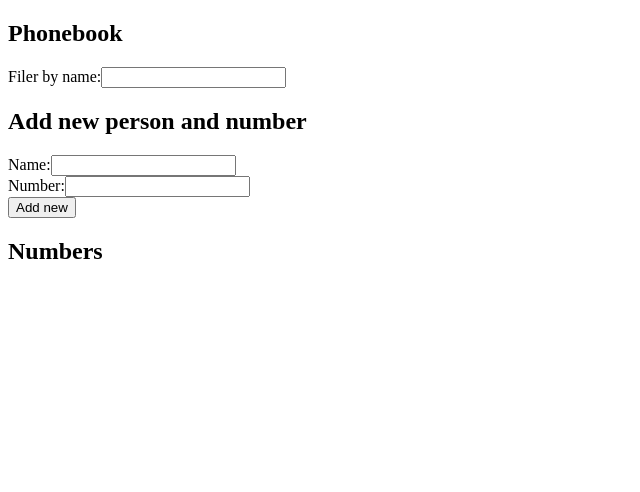
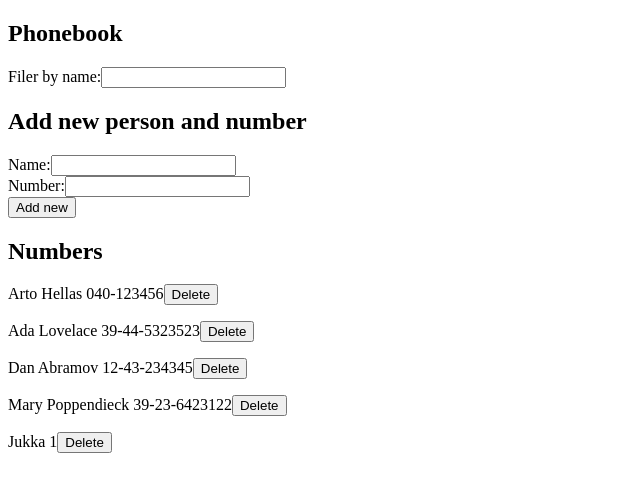
Before and after one commit to venalaine/FullStack2020, a React (Create React App) app in the folder osa2/puhelinluettelo/: page / in a window 1280 px wide. Shown: the top 492 px of the page, without its empty margins (0-640 px from the left). Built offline with nearby package versions, Linux system fonts and the light colour scheme; data requests are answered from the project's data file.

Commit message:
puhelinluettelo step10

```diff
--- a/osa2/puhelinluettelo/db.json
+++ b/osa2/puhelinluettelo/db.json
@@ -1,3 +1,29 @@
 {
-  "persons": []
+  "persons": [
+    {
+      "name": "Arto Hellas",
+      "number": "040-123456",
+      "id": 1
+    },
+    {
+      "name": "Ada Lovelace",
+      "number": "39-44-5323523",
+      "id": 2
+    },
+    {
+      "name": "Dan Abramov",
+      "number": "12-43-234345",
+      "id": 3
+    },
+    {
+      "name": "Mary Poppendieck",
+      "number": "39-23-6423122",
+      "id": 4
+    },
+    {
+      "name": "Jukka",
+      "number": "1",
+      "id": 5
+    }
+  ]
 }
--- a/osa2/puhelinluettelo/src/App.js
+++ b/osa2/puhelinluettelo/src/App.js
@@ -12,7 +12,7 @@ const App = () => {
   const [filter, setNewFilter] = useState('')
 
   useEffect(() => {
-    console.log('effect')
+
     personService
       .getAll()
       .then(response => {
@@ -23,10 +23,27 @@ const App = () => {
   const addPerson = (event) => {
     event.preventDefault()
 
-    if (persons.find(person => person.name === newName)) {
-      window.alert(`${newName} is already added to phonebook`);
+    if (persons.find(person => person.name.toLowerCase() === newName.toLowerCase())) {
+      const replaceConfirm = window.confirm(`${newName} is already added to phonebook. Do you want to replace old number?`);
+
+      if (replaceConfirm) {
+        const personTochange = persons.find(person => person.name.toLowerCase() === newName.toLowerCase())
+
+        const newObject = {
+          name: personTochange.name,
+          number: newNumber,
+          id: personTochange.id
+        }
+
+        personService
+          .updatePerson(personTochange.id, newObject)
+          .then(response => {
+            setPersons(persons.map(person => person.id !== personTochange.id ? person : response.data))
+          })
+      }
       setNewName('')
       setNewNumber('')
+
     } else {
       const personObject = {
         name: newName,
@@ -38,7 +55,6 @@ const App = () => {
           setPersons(persons.concat(response.data))
           setNewName('')
           setNewNumber('')
-          console.log(response.data)
         })
 
     }
--- a/osa2/puhelinluettelo/src/services/personService.js
+++ b/osa2/puhelinluettelo/src/services/personService.js
@@ -14,8 +14,13 @@ const deletePerson = id => {
     return axios.delete(`${baseUrl}/${id}`)
 }
 
+const updatePerson = (id, newObject) => {
+    return axios.put(`${baseUrl}/${id}`, newObject)
+}
+
 export default {
     getAll: getAll,
     create: create,
-    deletePerson: deletePerson
+    deletePerson: deletePerson,
+    updatePerson: updatePerson
 }
```
Also changed, not shown: 1 other file (tests, documents, lock files or other folders).
